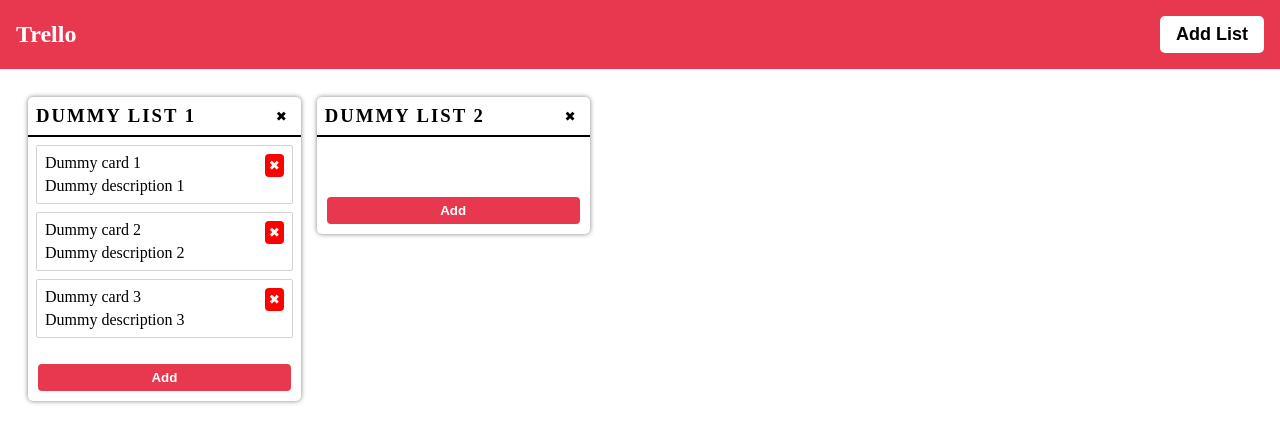
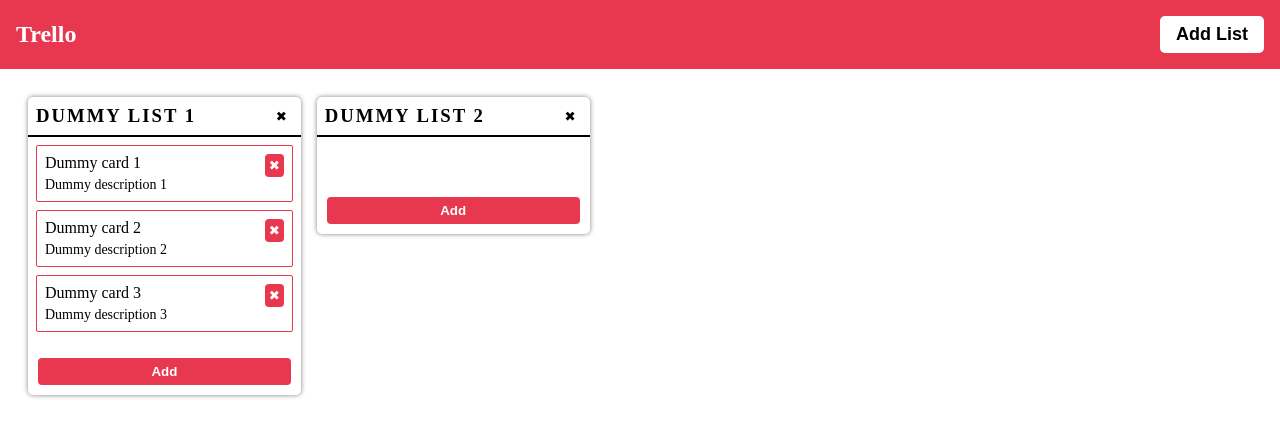
Before and after one commit to Rizzwaan/trello-dnd, a React (Create React App) app: page / in a window 1280 px wide. Shown: the top 442 px of the page. Built offline with nearby package versions, Linux system fonts and the light colour scheme.

Commit message:
Fixes the biugs

```diff
--- a/src/Card.js
+++ b/src/Card.js
@@ -3,7 +3,7 @@
 import { Draggable } from "react-beautiful-dnd";
 
 const Container = styled.div`
-  border: 1px solid lightgray;
+  border: 1px solid #e8384f;
   border-radius: 2px;
   margin-bottom: 8px;
   padding: 8px;
@@ -21,7 +21,7 @@
   border: none;
   cursor: pointer;
   border-radius: 4px;
-  background-color: red;
+  background-color: #e8384f;
   color: white;
 `;
 
@@ -29,10 +29,14 @@
   display: flex;
   justify-content: space-between;
 `;
-const CardHeaderTitle = styled.p``;
+const CardHeaderTitle = styled.p`
+  font-weight: 400;
+`;
 
 const CardDetails = styled.div``;
-const CardDetailsContent = styled.p``;
+const CardDetailsContent = styled.p`
+  font-size: 14px;
+`;
 
 const Card = ({ card, index, listId, deleteCard }) => {
   return (
--- a/src/List.js
+++ b/src/List.js
@@ -151,6 +151,7 @@
           <Label htmlFor="title">
             <Input
               name="title"
+              autoFocus
               onChange={(e) => setTitle(e.target.value)}
               placeholder="title"
               type="text"
--- a/src/Trello.js
+++ b/src/Trello.js
@@ -48,7 +48,7 @@
   const intialState = JSON.parse(localStorage.getItem("board")) || initialData;
   const [board, setBoard] = useState(intialState);
   const [toggleInput, setToggleInput] = useState(false);
-  const [listName, setListName] = useState("deafult_name");
+  const [listName, setListName] = useState("");
 
   useEffect(() => {
     localStorage.setItem("board", JSON.stringify(board));
@@ -197,6 +197,7 @@
         <AddListContainer>
           <AddListButton
             className="add-list-btn"
+            placeholder=""
             onClick={() => setToggleInput(!toggleInput)}
           >
             {toggleInput ? "Cancel" : "Add List"}
```
